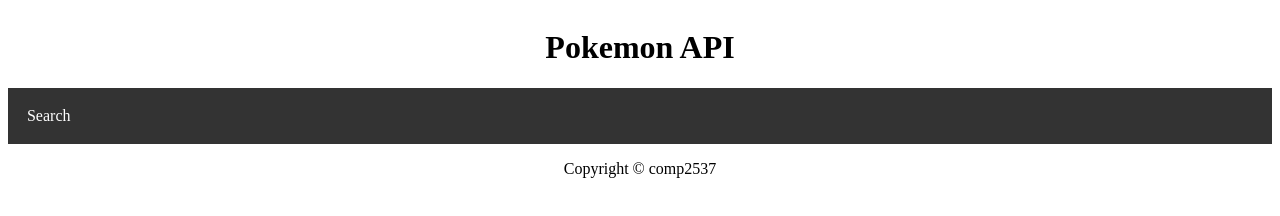
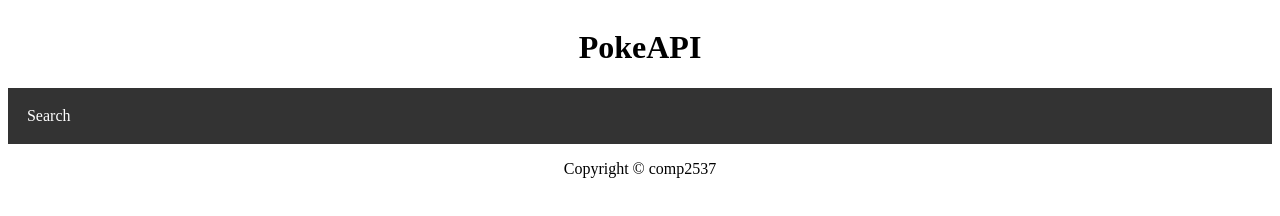
Before and after one commit to toco-t/comp2537-assignment, a plain HTML site: page index.html in a window 1280 px wide. Drawn offline with Linux system fonts and the light colour scheme.

Commit message:
docs: add comments to index.html

```diff
--- a/index.html
+++ b/index.html
@@ -1,19 +1,26 @@
 <!DOCTYPE html>
 <html lang="en" dir="ltr">
+
   <head>
     <meta charset="utf-8">
     <title>comp2537 - assignment01</title>
 
+    <!-- css -->
     <link rel="stylesheet" href="css/styles.css">
   </head>
+
   <body>
+    <!-- wrapping div -->
     <div class="wrapper">
+      <!-- title -->
       <header>
-        <h1>Pokemon API</h1>
+        <h1>PokeAPI</h1>
       </header>
+      <!-- nav bar -->
       <nav>
         <a href="search.html">Search</a>
       </nav>
+      <!-- 3x3 random pokemons -->
       <main>
         <nav class="top">
 
@@ -25,6 +32,7 @@
 
         </nav>
       </main>
+      <!-- footer -->
       <footer>
         <p>Copyright &#169; comp2537</p>
       </footer>
```
